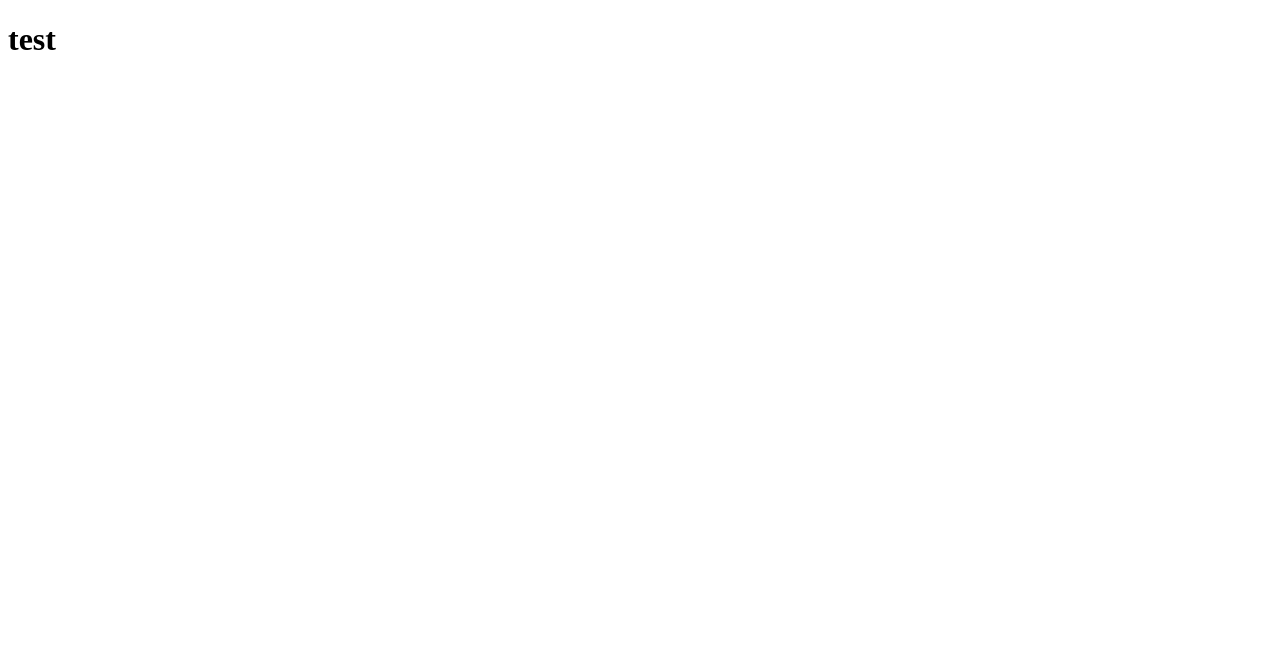
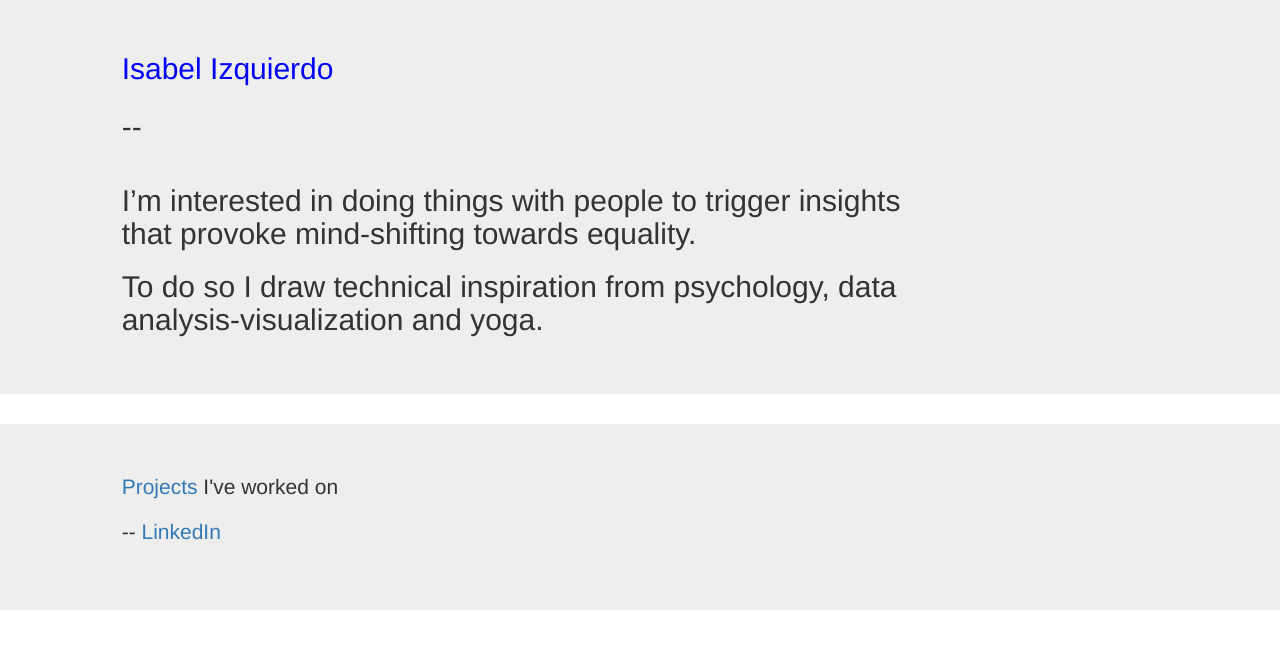
Before and after one commit to isabelizquierdo/isabelizquierdo.github.io, a plain HTML site: page index.html in a window 1280 px wide. Drawn offline with nearby package versions, Linux system fonts and the light colour scheme.

Commit message:
Index content

```diff
--- a/index.html
+++ b/index.html
@@ -1,6 +1,56 @@
 <!DOCTYPE html>
-<html>
-<body>
-<h1>test</h1>
-</body>
+<html lang="en">
+  <head>
+    <meta charset="utf-8">
+    <meta http-equiv="X-UA-Compatible" content="IE=edge">
+    <meta name="viewport" content="width=device-width, initial-scale=1">
+    <!-- Required meta tags -->
+    <title>Isabel Izquierdo</title>
+
+    <!-- Bootstrap -->
+    <link href="css/bootstrap.min.css" rel="stylesheet">
+  </head>
+
+
+
+  <body>
+
+    <div class="jumbotron">
+	    <div class="container-fluid">
+		    	<div class="row">
+					<div class="col-md-1"></div>
+					<div class="col-md-8 col-lg-8">
+						<p style="font-weight: 300; font-size: 30px;"><a href="index.html"><span style="text-decoration: none; color: #0000FF" class="pers-web">Isabel Izquierdo</span></a></p>
+						<p style="font-weight: 300; font-size: 30px;">--</p>
+					</div>
+		    	</div>
+				<div class="row">
+					<div class="col-md-1"></div>
+					<div class="col-md-8 col-lg-8">
+						<h2>I’m interested in doing things with people to trigger insights that provoke mind-shifting towards equality.</h2>
+
+						<h2>To do so I draw technical inspiration from psychology, data analysis-visualization and yoga.</h2>
+					</div>
+				</div>
+
+	    </div>
+	</div>
+
+	<div class="jumbotron">
+		<div class="container-fluid">
+			<div class="row">
+				<div class="col-md-1"></div>
+					<div class="col-md-9">
+		<p><a href="projects"><span class="pers-web">Projects</span></a> I've worked on</p>
+		<p>-- <a href="https://www.linkedin.com/in/isabel-izquierdo-alfaro-8620a7b0/" target="_blank"><span class="pers-web">LinkedIn</span></a></p>
+					</div>
+			</div>
+		</div>
+	</div>
+
+    <!-- jQuery (necessary for Bootstrap's JavaScript plugins) -->
+    <script src="https://ajax.googleapis.com/ajax/libs/jquery/1.11.3/jquery.min.js"></script>
+    <!-- Include all compiled plugins (below), or include individual files as needed -->
+    <script src="js/bootstrap.min.js"></script>
+  </body>
 </html>
```
